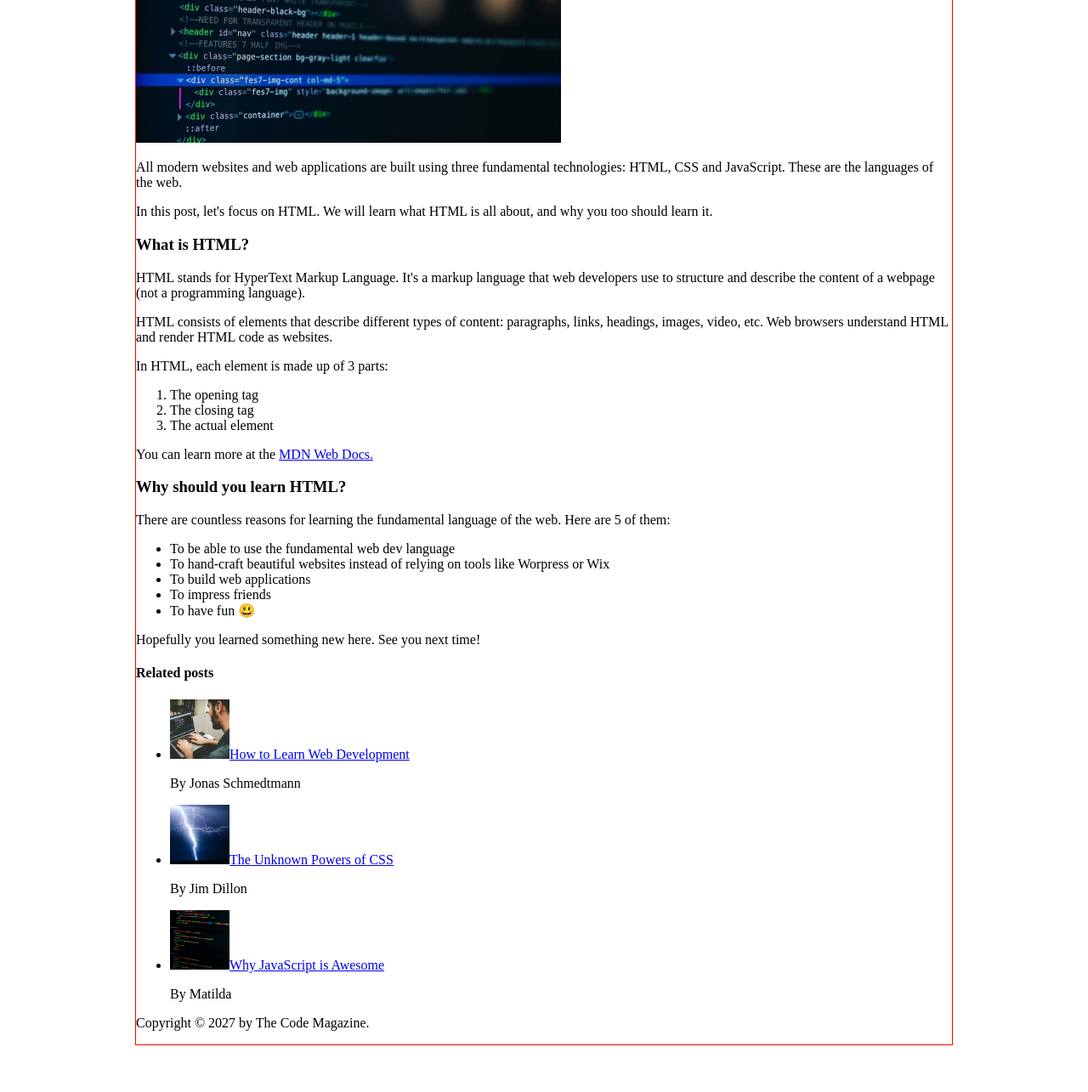
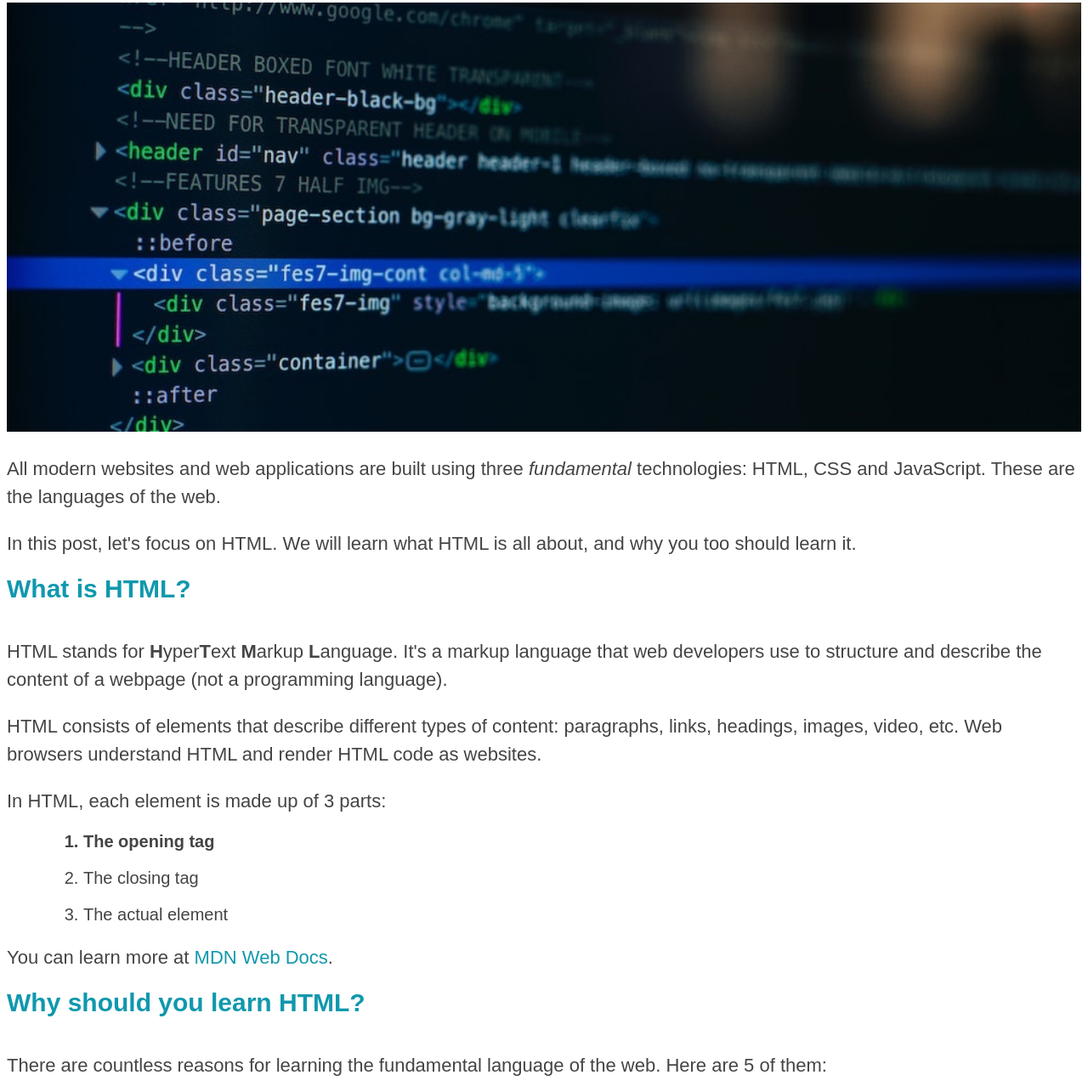
Before and after one commit to felipeucros7/proyecto_html, a plain HTML site: page index.html in a window 1280 px wide. Shown: the part 370-1655 px from the top of the page at 85% size. Before the commit the page ends 1600 px from the top, so only its background shows below. Drawn offline with Linux system fonts and the light colour scheme.

Commit message:
Se hizo el desarrollo de css

```diff
--- a/css/styles.css
+++ b/css/styles.css
@@ -1,7 +1,14 @@
+:root {
+    --colorPrincipal: #1098ad;
+    --colorSecundario: #444;
+    --tamFuente: 18px;
+    --tipoFuente: sans-serif;
+}
 body {
-    margin: 0 auto;
-    border: solid red 1px;
-    width: 960px;
+  border-top: solid 10px var(--color);
+  font-size: var(--tamFuente);
+  font-family: var(--tipoFuente);
+  color:  var(--colorSecundario);
 }
 h1 {
     font-size: 28px;
@@ -10,3 +17,69 @@ h1 {
     font-style: italic;
     color: #1098ad;
 }
+h1::first-letter{
+    font-style: normal;
+}
+nav a {
+    display: inline-block;
+    margin-right: 10px;
+}
+nav a:last-child{
+    margin-right: 0;
+}
+a:link {
+    color: var(--colorPrincipal);
+    text-decoration: none;
+}
+a:hover {
+    color:red;
+    font-weight: bold;
+    border-bottom: 1px solid red;
+}
+.main-header {
+    padding: 20px 40px;
+}
+header h2 {
+    font-size: 40px;
+    margin-bottom: 30px;
+    color: var(--colorPrincipal)
+}
+#imagen-persona{
+    width: 50px;
+    height: 50px;
+}
+#autor {
+    font-style: italic;
+    line-height: 1.5;
+    margin-bottom: 15px;
+}
+#imagen-grande {
+    width: 100%;
+    height: auto;
+}
+p {
+    font-size: 22px;
+    line-height: 1.5;
+    margin-bottom: 15px;
+
+}
+h3 {
+    font-size: 30px;
+    margin-top: 20px;
+    margin-bottom:40px;
+    color: var(--colorPrincipal);
+}
+ol li{
+    font-size: 20px;
+    margin-left: 50px;
+    margin-top: 20px;
+}
+li:first-child {
+    font-weight: bold;
+}
+ul li:last-child {
+    font-style: italic;
+}
+ul li:last-child span{
+    font-style: normal;
+}
--- a/index.html
+++ b/index.html
@@ -1,68 +1,144 @@
 <!DOCTYPE html>
 <html lang="en">
   <head>
-    <meta charset="UTF-8">
-    <meta http-equiv="X-UA-Compatible" content="IE=edge">
-    <meta name="viewport" content="width=device-width, initial-scale=1.0">
-    <link rel="stylesheet" href="css/styles.css">
-    <title>Document</title>
+    <meta charset="UTF-8" />
+    <link rel="stylesheet" href="css/styles.css"
+    <title></title>
   </head>
+
   <body>
+    <!--
+    <h1>The Basic Language of the Web: HTML</h1>
+    <h2>The Basic Language of the Web: HTML</h2>
+    <h3>The Basic Language of the Web: HTML</h3>
+    <h4>The Basic Language of the Web: HTML</h4>
+    <h5>The Basic Language of the Web: HTML</h5>
+    <h6>The Basic Language of the Web: HTML</h6>
+    -->
+
+    <header class="main-header">
       <h1>📘 The Code Magazine</h1>
+
       <nav>
-     <a href="#">Blog</a>
+        <a href="blog.html">Blog</a>
         <a href="#">Challenges</a>
         <a href="#">Flexbox</a>
         <a href="#">CSS Grid</a>
       </nav>
+    </header>
+
+    <article>
+      <header>
         <h2>The Basic Language of the Web: HTML</h2>
-<img src="img/laura-jones.jpg"
-<br>
-<p>Posted by <b>Laura Jones</b> on Monday, June 21st 2027</p>
-<img src="img/post-img.jpg" width="500" height="200">
-<br>
-<p>All modern websites and web applications are built using three fundamental technologies: HTML, CSS and JavaScript. These are the languages of the web.</p>
-<p>In this post, let's focus on HTML. We will learn what HTML is all about, and why you too should learn it.</p>
+
+        <img id="imagen-persona"
+          src="img/laura-jones.jpg"
+          alt="Headshot of Laura Jones"
+        />
+
+        <p id="autor">Posted by <strong>Laura Jones</strong> on Monday, June 21st 2027</p>
+
+        <img id="imagen-grande"
+          src="img/post-img.jpg"
+          alt="HTML code on a screen"
+
+        />
+      </header>
+
+      <p>
+        All modern websites and web applications are built using three
+        <em>fundamental</em>
+        technologies: HTML, CSS and JavaScript. These are the languages of the
+        web.
+      </p>
+
+      <p>
+        In this post, let's focus on HTML. We will learn what HTML is all about,
+        and why you too should learn it.
+      </p>
+
       <h3>What is HTML?</h3>
-<p>HTML stands for HyperText Markup Language. It's a markup language that web developers use to structure and describe the content of a webpage (not a programming language).</p>
-<p>HTML consists of elements that describe different types of content: paragraphs, links, headings, images, video, etc. Web browsers understand HTML and render HTML code as websites.</p>
+      <p>
+        HTML stands for <strong>H</strong>yper<strong>T</strong>ext
+        <strong>M</strong>arkup <strong>L</strong>anguage. It's a markup
+        language that web developers use to structure and describe the content
+        of a webpage (not a programming language).
+      </p>
+      <p>
+        HTML consists of elements that describe different types of content:
+        paragraphs, links, headings, images, video, etc. Web browsers understand
+        HTML and render HTML code as websites.
+      </p>
       <p>In HTML, each element is made up of 3 parts:</p>
+
       <ol>
         <li>The opening tag</li>
         <li>The closing tag</li>
         <li>The actual element</li>
       </ol>
-<p>You can learn more at the <a href="#">MDN Web Docs.</p></a>
+
+      <p>
+        You can learn more at
+        <a
+          href="https://developer.mozilla.org/en-US/docs/Web/HTML"
+          target="_blank"
+          >MDN Web Docs</a
+        >.
+      </p>
+
       <h3>Why should you learn HTML?</h3>
-<p>There are countless reasons for learning the fundamental language of the web. Here are 5 of them:</p>
+
+      <p>
+        There are countless reasons for learning the fundamental language of the
+        web. Here are 5 of them:
+      </p>
+
       <ul>
         <li>To be able to use the fundamental web dev language</li>
-    <li>To hand-craft beautiful websites instead of relying on tools like Worpress or Wix</li>
+        <li>
+          To hand-craft beautiful websites instead of relying on tools like
+          Worpress or Wix
+        </li>
         <li>To build web applications</li>
         <li>To impress friends</li>
-    <li>To have fun 😃</li>
+        <li>To have fun <span>😃</span></li>
       </ul>
+
       <p>Hopefully you learned something new here. See you next time!</p>
+    </article>
+
+    <aside>
       <h4>Related posts</h4>
+
       <ul>
         <li>
-        <img src="img/related-1.jpg" width="70" height="70" alt=""><a href="#">How to Learn Web Development</a>
+          <img
+            src="img/related-1.jpg"
+            alt="Person programming"
+            width="75"
+            width="75"
+          />
+          <a href="#">How to Learn Web Development</a>
           <p>By Jonas Schmedtmann</p>
         </li>
         <li>
-        <img src="img/related-2.jpg" width="70" height="70" alt=""><a href="#">The Unknown Powers of CSS</a>
+          <img src="img/related-2.jpg" alt="Lightning" width="75" heigth="75" />
+          <a href="#">The Unknown Powers of CSS</a>
           <p>By Jim Dillon</p>
         </li>
         <li>
-        <img src="img/related-3.jpg" width="70" height="70"alt=""><a href="#">Why JavaScript is Awesome</a>
+          <img
+            src="img/related-3.jpg"
+            alt="JavaScript code on a screen"
+            width="75"
+            height="75"
+          />
+          <a href="#">Why JavaScript is Awesome</a>
           <p>By Matilda</p>
         </li>
       </ul>
-<p>Copyright © 2027 by The Code Magazine.</p>
+    </aside>
 
-
-
-
-
+    <footer>Copyright &copy; 2027 by The Code Magazine.</footer>
   </body>
 </html>
```
Lines whose indentation alone changed are shown as unchanged.
